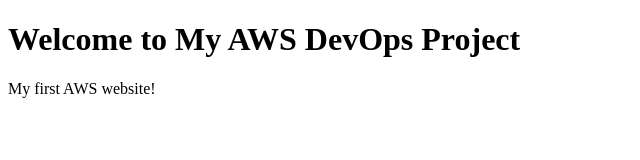
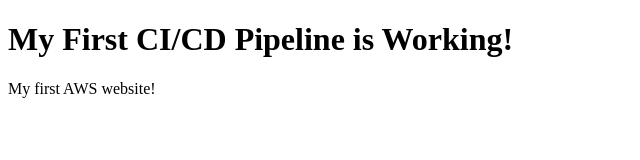
Before and after one commit to muthucr/aws-static-website-devops, a plain HTML site: page index.html in a window 1280 px wide. Shown: the whole page, without its empty margins (0-640 px from the left). Drawn offline with Linux system fonts and the light colour scheme.

Commit message:
Update index.html

```diff
--- a/index.html
+++ b/index.html
@@ -4,7 +4,7 @@
     <title>My AWS Project</title>
 </head>
 <body>
-    <h1>Welcome to My AWS DevOps Project</h1>
+    <h1><h1>My First CI/CD Pipeline is Working!</h1></h1>
     <p>My first AWS website!</p>
 </body>
 </html>
```
